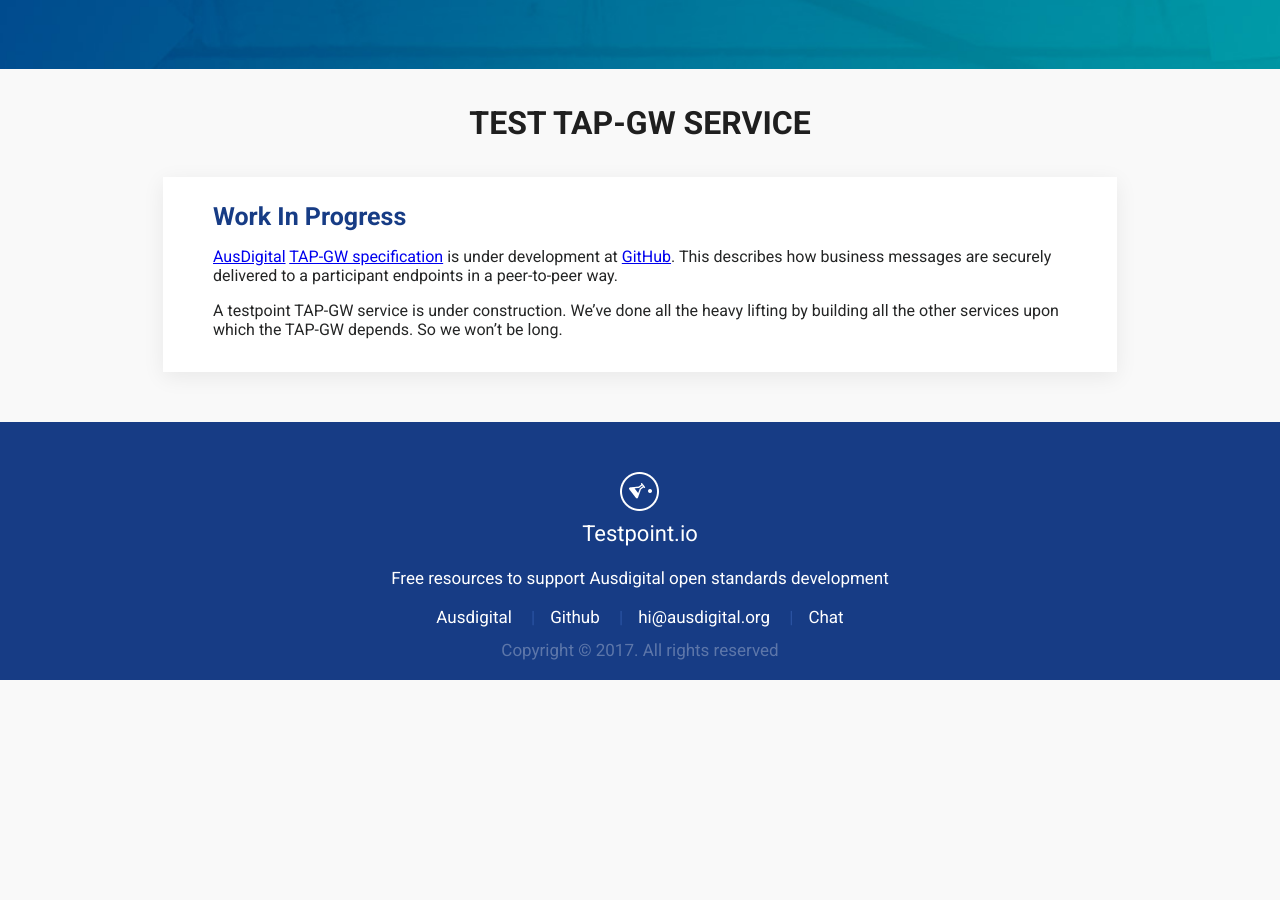
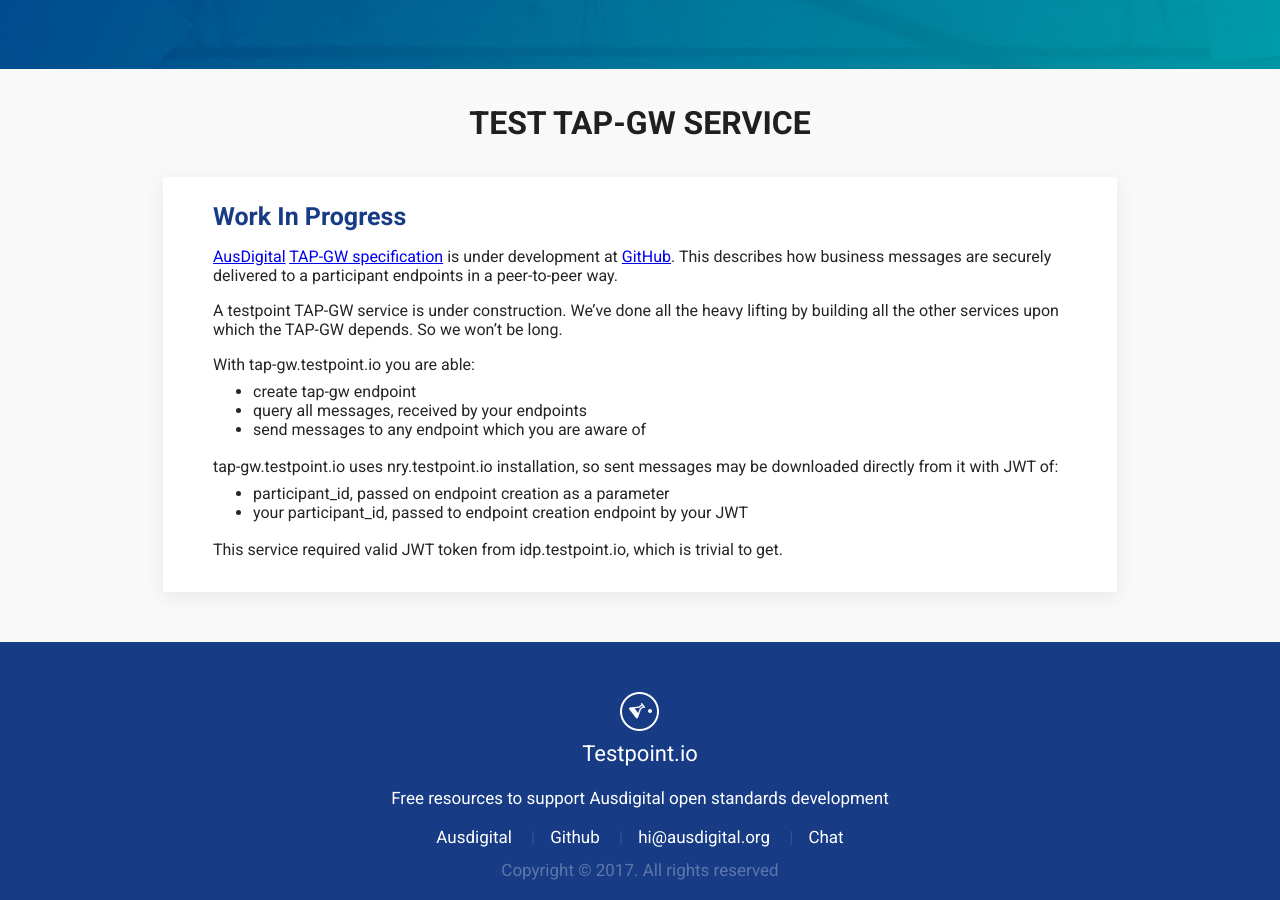
Before and after one commit to test-point/test-point.github.io, a Jekyll site: the page built from pages/tap-gw.md, in a window 1280 px wide and 900 px high, scrolled down 989 px. Built offline with Jekyll 4.4.1, drawn with Linux system fonts in a browser that asks for light colours; before the commit the page ends 1669 px from its top, so only the background shows below that.

Commit message:
Update tap-gw.md
describe basic usage of tap-gw.testpoint.io

```diff
--- a/pages/tap-gw.md
+++ b/pages/tap-gw.md
@@ -14,3 +14,14 @@
 [AusDigital](http://ausdigital.org) [TAP-GW specification](http://ausdigital.org/specs/ausdigital-tap-gw/1.0/) is under development at [GitHub](https://github.com/ausdigital/ausdigital-tap/). This describes how business messages are securely delivered to a participant endpoints in a peer-to-peer way.
 
 A testpoint TAP-GW service is under construction. We've done all the heavy lifting by building all the other services upon which the TAP-GW depends.  So we won't be long.
+
+With tap-gw.testpoint.io you are able:
+* create tap-gw endpoint
+* query all messages, received by your endpoints
+* send messages to any endpoint which you are aware of
+
+tap-gw.testpoint.io uses nry.testpoint.io installation, so sent messages may be downloaded directly from it with JWT of:
+* participant_id, passed on endpoint creation as a parameter
+* your participant_id, passed to endpoint creation endpoint by your JWT
+
+This service required valid JWT token from idp.testpoint.io, which is trivial to get.
```
